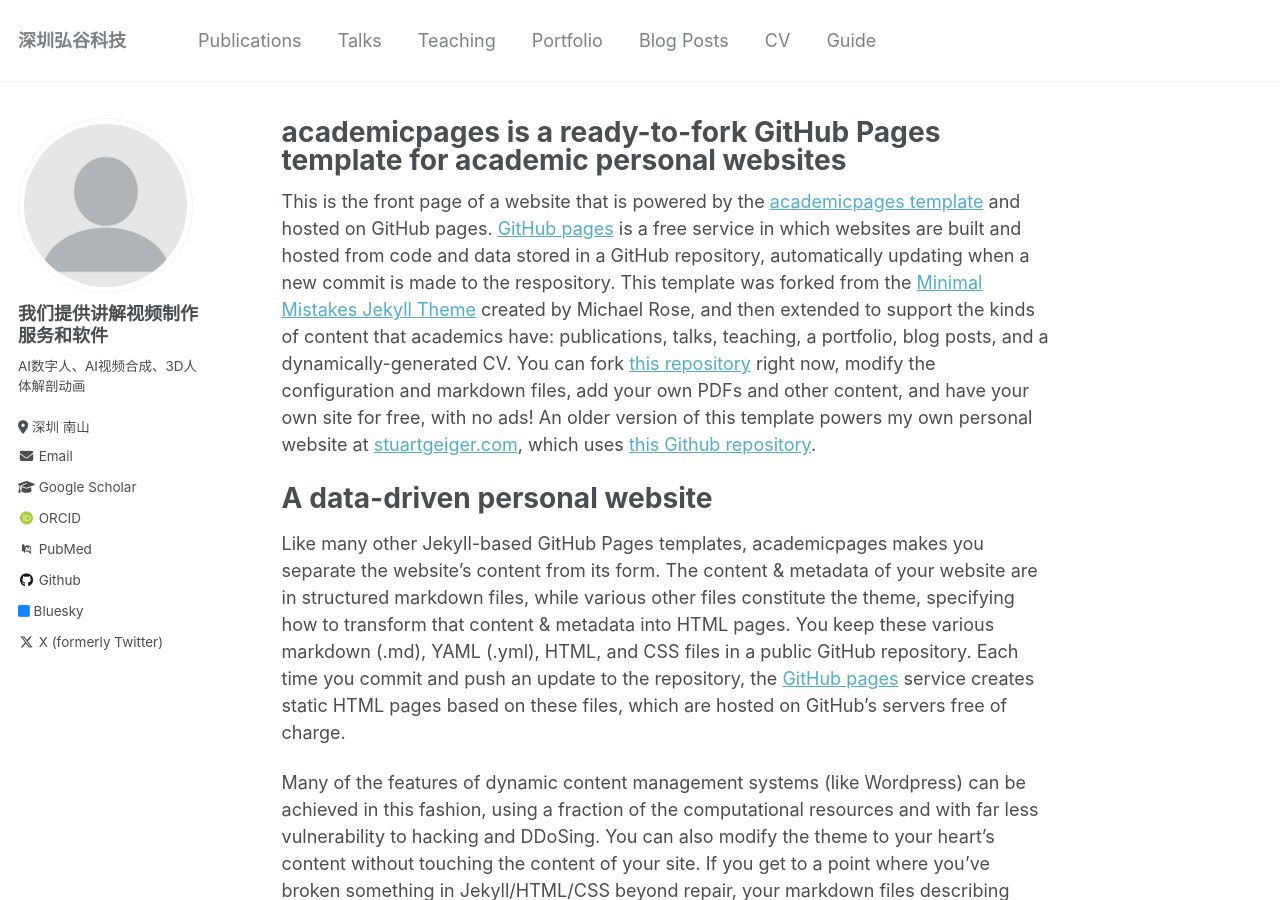
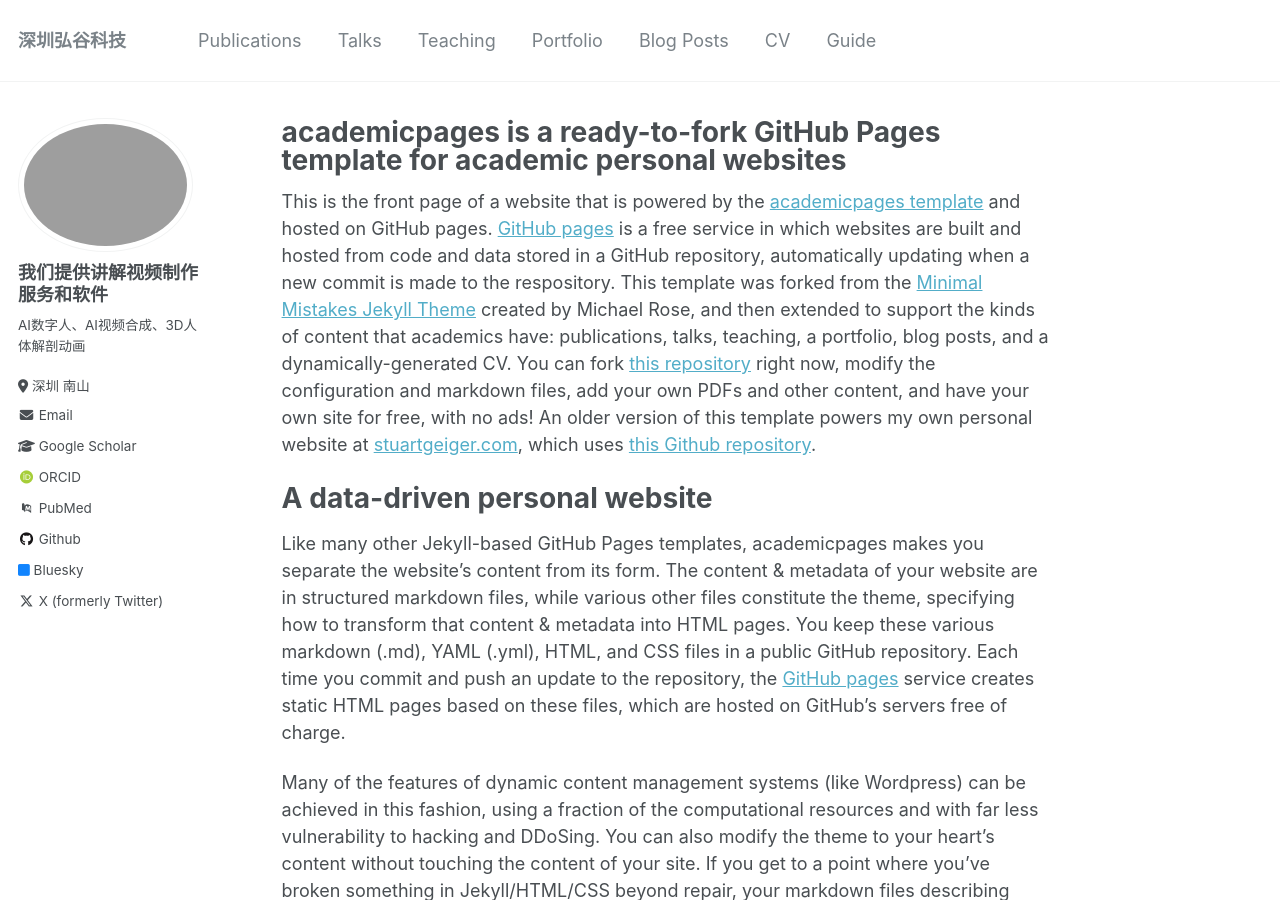
Before and after one commit to bloomv/bloomv, a Jekyll site: the page built from _pages/about.md, in a window 1280 px wide and 900 px high. Built offline with Jekyll 4.4.1, drawn with Linux system fonts in a browser that asks for light colours; some web fonts are replaced.

Commit message:
Update _config.yml

```diff
--- a/_config.yml
+++ b/_config.yml
@@ -21,7 +21,7 @@ repository               : "bloomv/bloomv.github.io"
 #               Additional customization can be done by editing /_includes/author-profile.html
 author:
   # Biographic information
-  avatar           : "profile.png"
+  avatar           : "profile2.webp"
   name             : "我们提供讲解视频制作服务和软件"
   pronouns         : # example: "she/her"
   bio              : "AI数字人、AI视频合成、3D人体解剖动画"
```
